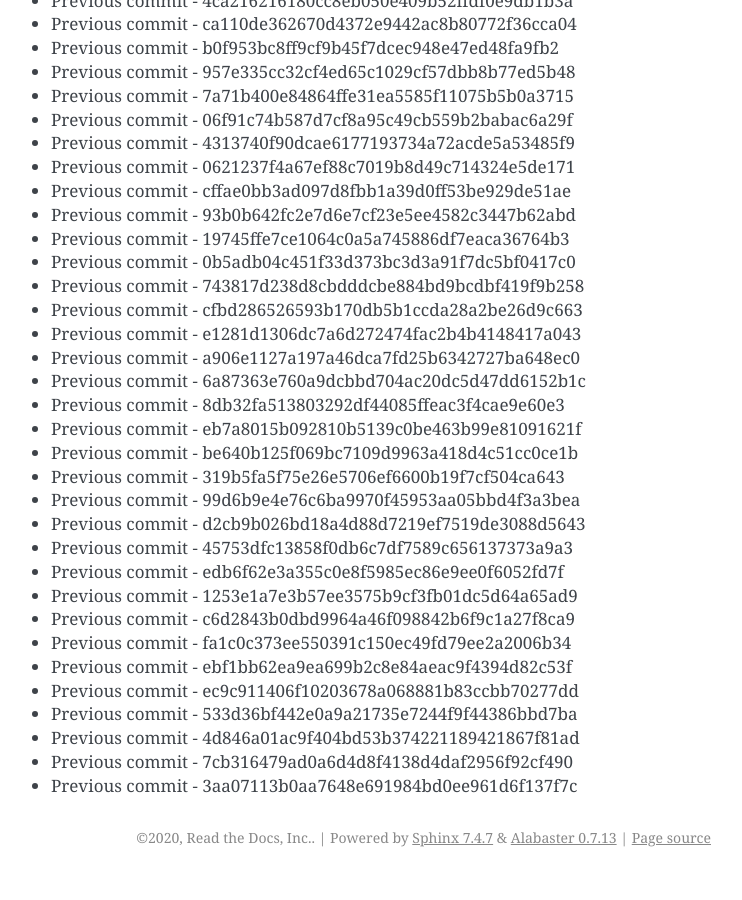
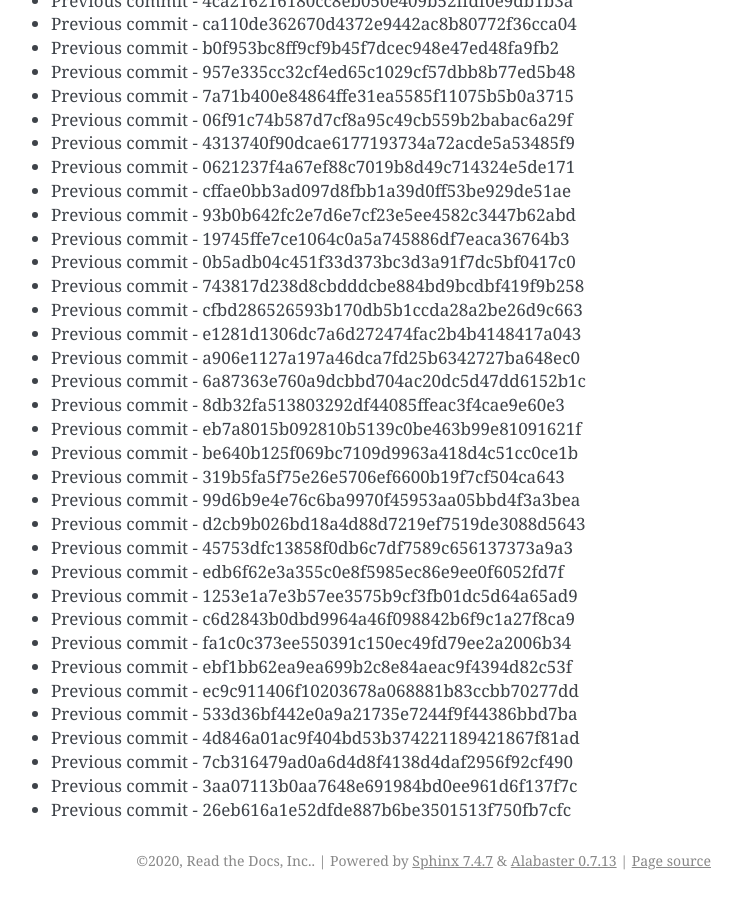
Before and after one commit to readthedocs/rtd-git-stresstest, a Sphinx documentation site: the page built from docs/updates.rst, in a window 1280 px wide and 900 px high, scrolled down 79494 px. Shown: the whole window, without its empty margins (399-1141 px from the left). Built offline with Sphinx 7.4.7, drawn with Linux system fonts in a browser that asks for light colours; before the commit the page ends 80371 px from its top, so only the background shows below that.

Commit message:
Generating commit from previous: 26eb616a1e52dfde887b6be3501513f750fb7cfc

```diff
--- a/docs/updates.rst
+++ b/docs/updates.rst
@@ -3372,3 +3372,4 @@ It can be tested for any performance characteristics.
 * Previous commit - 4d846a01ac9f404bd53b374221189421867f81ad
 * Previous commit - 7cb316479ad0a6d4d8f4138d4daf2956f92cf490
 * Previous commit - 3aa07113b0aa7648e691984bd0ee961d6f137f7c
+* Previous commit - 26eb616a1e52dfde887b6be3501513f750fb7cfc
```
